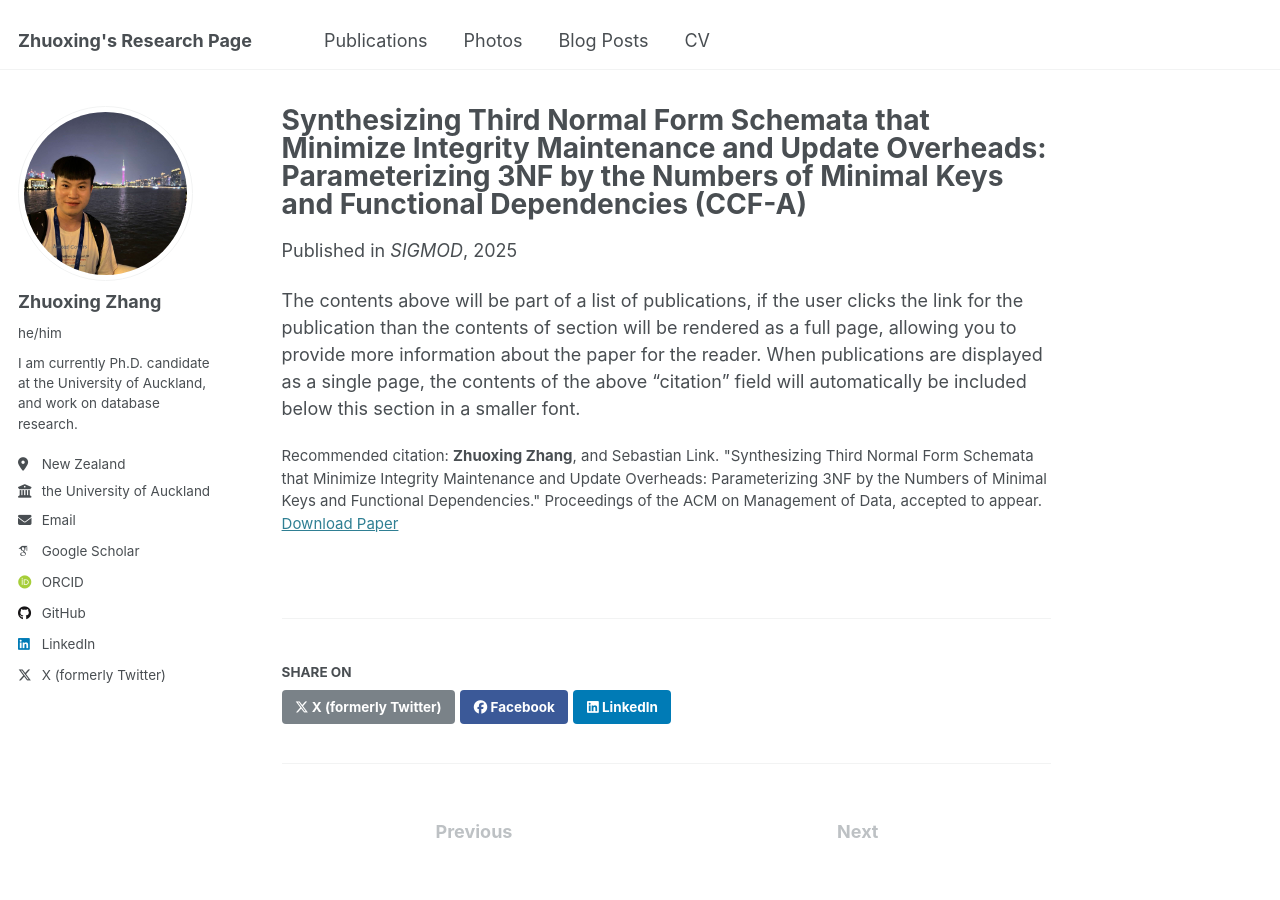
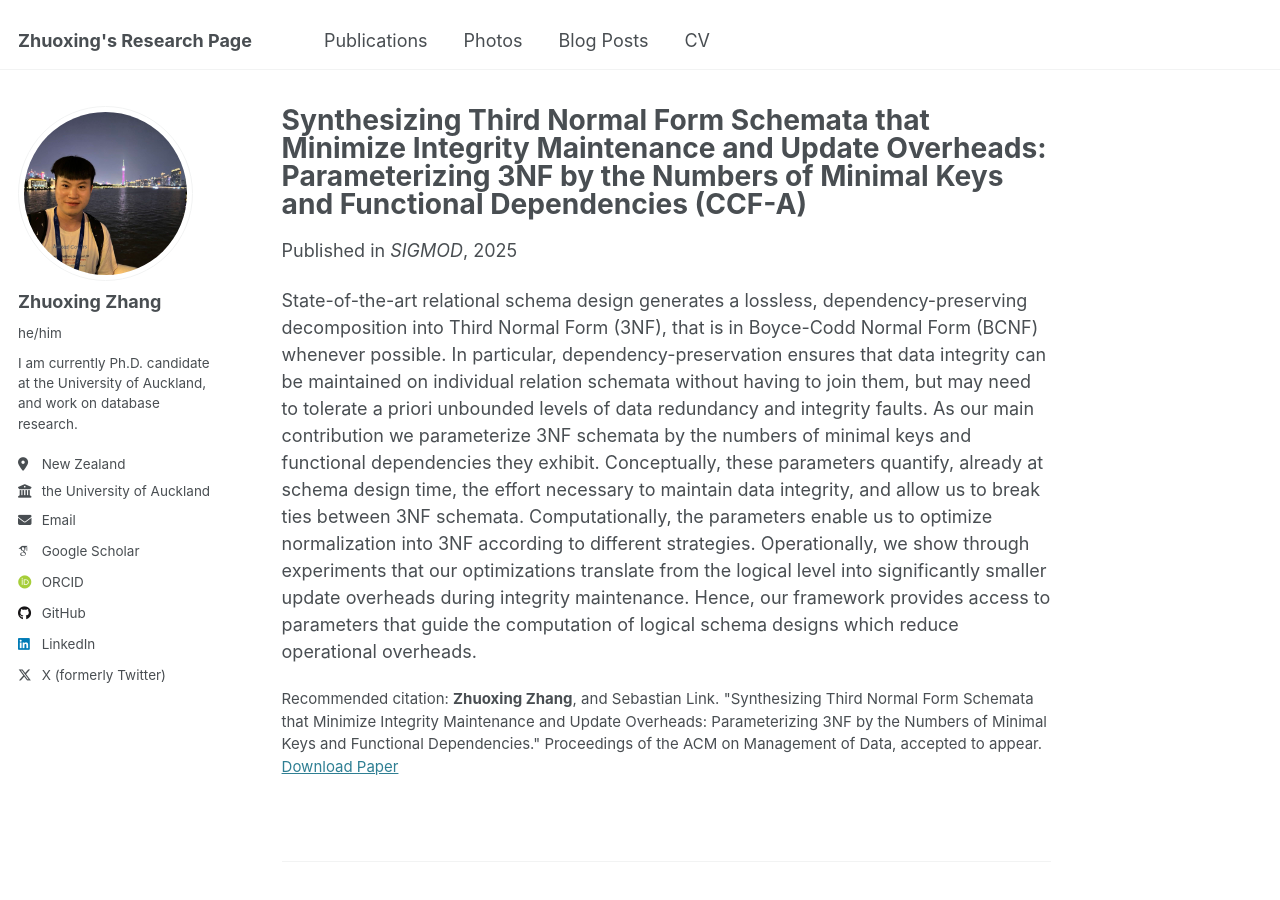
Before and after one commit to zhuoxingzhang/zhuoxingzhang.github.io, a Jekyll site: the page built from _publications/sigmod253nf.md, in a window 1280 px wide and 900 px high. Built offline with Jekyll 4.4.1, drawn with Linux system fonts in a browser that asks for light colours; some web fonts are replaced.

Commit message:
Update sigmod253nf.md

```diff
--- a/_publications/sigmod253nf.md
+++ b/_publications/sigmod253nf.md
@@ -10,4 +10,4 @@ paperurl: ''
 citation: '<strong>Zhuoxing Zhang</strong>, and Sebastian Link. "Synthesizing Third Normal Form Schemata that Minimize Integrity Maintenance and Update Overheads: Parameterizing 3NF by the Numbers of Minimal Keys and Functional Dependencies." Proceedings of the ACM on Management of Data, accepted to appear.'
 ---
 
-The contents above will be part of a list of publications, if the user clicks the link for the publication than the contents of section will be rendered as a full page, allowing you to provide more information about the paper for the reader. When publications are displayed as a single page, the contents of the above "citation" field will automatically be included below this section in a smaller font.
+State-of-the-art relational schema design generates a lossless, dependency-preserving decomposition into Third Normal Form (3NF), that is in Boyce-Codd Normal Form (BCNF) whenever possible. In particular, dependency-preservation ensures that data integrity can be maintained on individual relation schemata without having to join them, but may need to tolerate a priori unbounded levels of data redundancy and integrity faults. As our main contribution we parameterize 3NF schemata by the numbers of minimal keys and functional dependencies they exhibit. Conceptually, these parameters quantify, already at schema design time, the effort necessary to maintain data integrity, and allow us to break ties between 3NF schemata. Computationally, the parameters enable us to optimize normalization into 3NF according to different strategies. Operationally, we show through experiments that our optimizations translate from the logical level into significantly smaller update overheads during integrity maintenance. Hence, our framework provides access to parameters that guide the computation of logical schema designs which reduce operational overheads.
```
